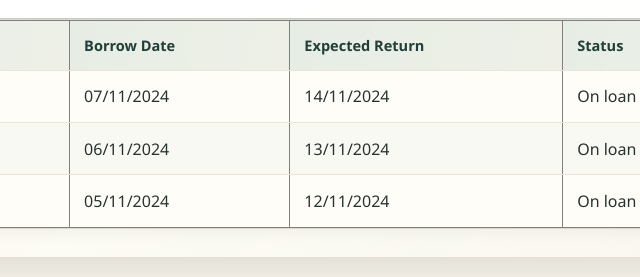
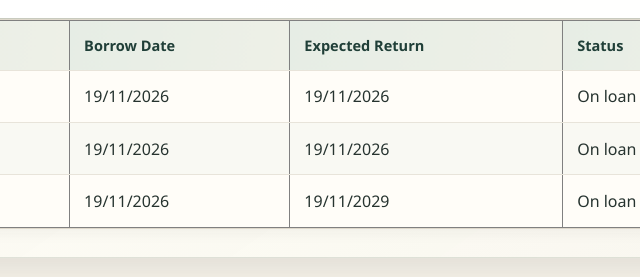
Before and after one commit to Sammygrac/Group8-project, a plain HTML site: page return.html in a window 1280 px wide. Shown: the part 1124-1401 px from the top of the page, 465-1105 px from the left. Drawn offline with Linux system fonts and the light colour scheme.

Commit message:
Update return.html

```diff
--- a/return.html
+++ b/return.html
@@ -91,22 +91,22 @@
                             <tr>
                                 <td>Ivan Ocate</td>
                                 <td>Dell laptop</td>
-                                <td>07/11/2024</td>
-                                <td>14/11/2024</td>
+                                <td>19/11/2026</td>
+                                <td>19/11/2026</td>
                                 <td>On loan</td>
                             </tr>
                             <tr>
                                 <td>Mary Nakiya</td>
                                 <td>Projector</td>
-                                <td>06/11/2024</td>
-                                <td>13/11/2024</td>
+                                <td>19/11/2026</td>
+                                <td>19/11/2026</td>
                                 <td>On loan</td>
                             </tr>
                             <tr>
                                 <td>David Kato</td>
                                 <td>Microphone</td>
-                                <td>05/11/2024</td>
-                                <td>12/11/2024</td>
+                                <td>19/11/2026</td>
+                                <td>19/11/2029</td>
                                 <td>On loan</td>
                             </tr>
                         </tbody>
```
